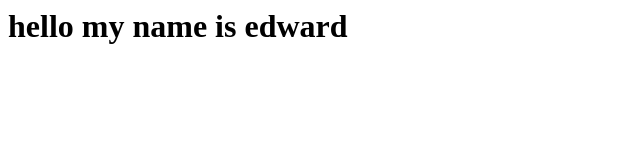
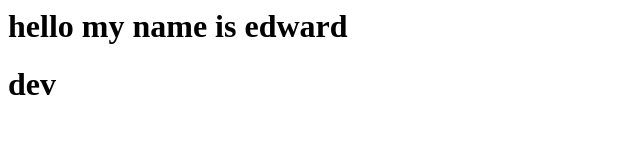
Before and after one commit to githubcratos/test, a plain HTML site: page index.html in a window 1280 px wide. Shown: the full height of the page, 0-640 px from the left. Drawn offline with Linux system fonts and the light colour scheme.

Commit message:
moving to dev

```diff
--- a/index.html
+++ b/index.html
@@ -1 +1,2 @@
 <h1>hello my name is edward</h1>
+<h1>dev</h1>
```
